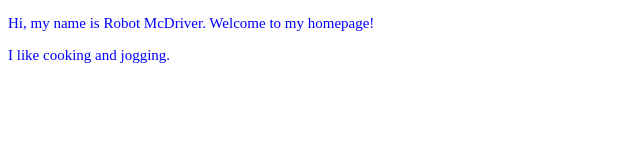
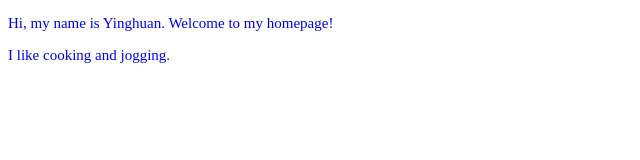
Before and after one commit to zorawar87/csc-wksp-git, a plain HTML site: page index.html in a window 1280 px wide. Shown: the full height of the page, 0-640 px from the left. Drawn offline with Linux system fonts and the light colour scheme.

Commit message:
changed name

```diff
--- a/index.html
+++ b/index.html
@@ -1,7 +1,7 @@
 <!DOCTYPE HTML>
 <html>
   <head>
-    <title>Robot McDriver's Homepage!</title>
+    <title>Yinghuan Wang's Homepage!</title>
 
     <style>
       p {
@@ -13,7 +13,7 @@
 
   <body>
     <p>
-      Hi, my name is Robot McDriver. Welcome to my homepage!
+      Hi, my name is Yinghuan. Welcome to my homepage!
     </p>
 
     <p>
```
